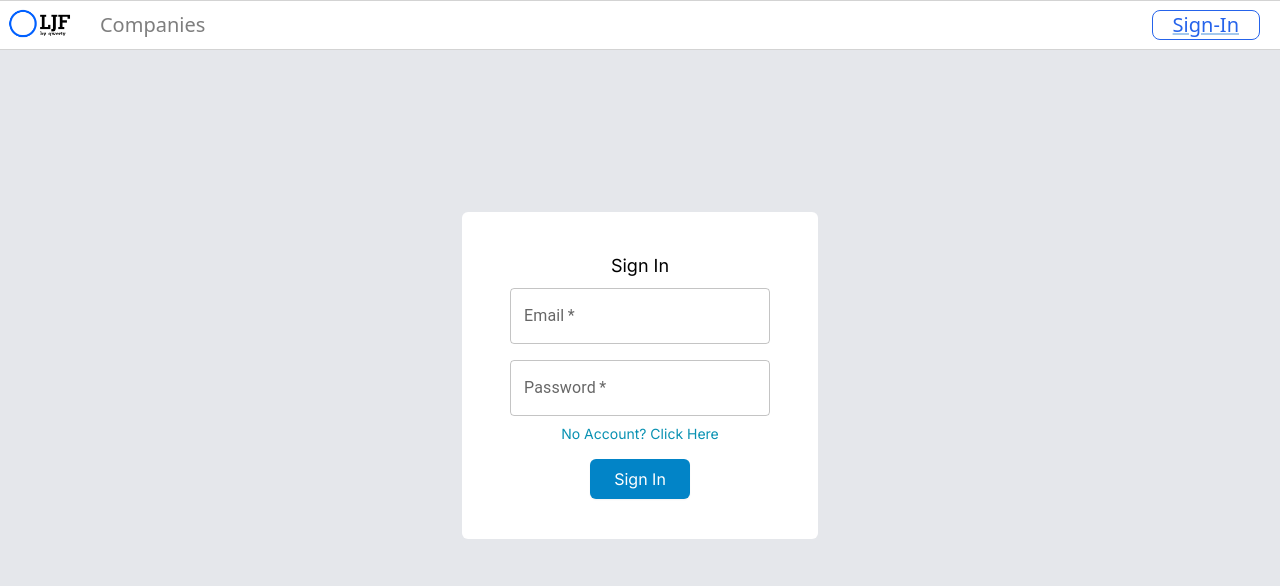
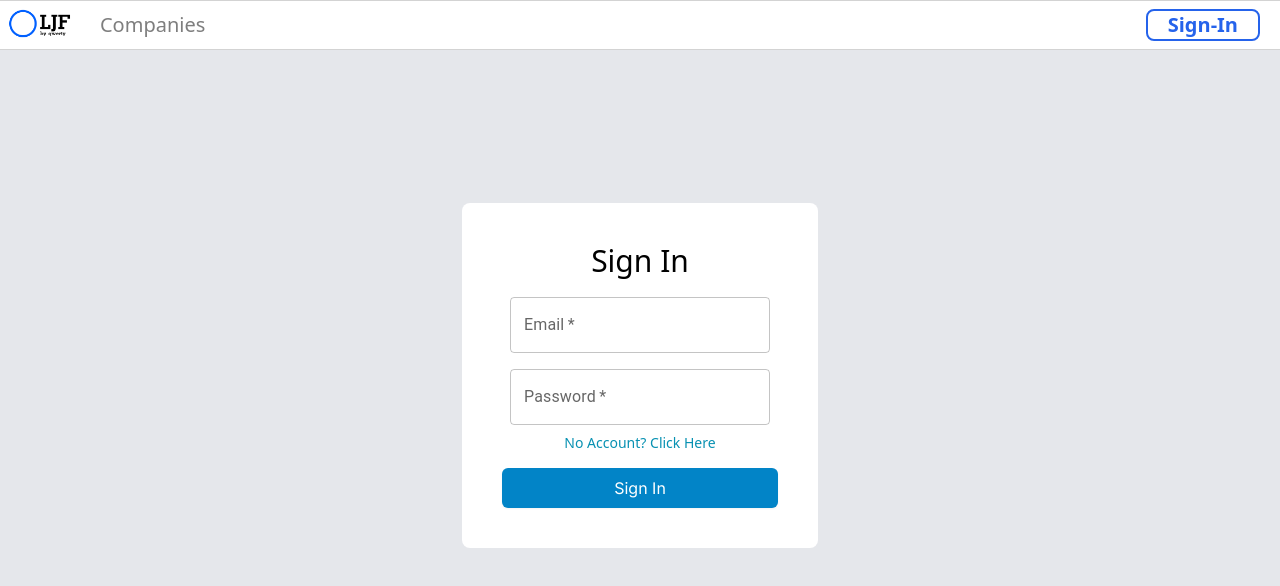
Before and after one commit to 2110503-2564/fe-project-2024-2-qwerty, a Next.js app: page /login in a window 1280 px wide. Shown: the top 586 px of the page. Built offline with nearby package versions, Linux system fonts and the light colour scheme; no server answers.

Commit message:
edit topmenu

```diff
--- a/src/app/login/page.tsx
+++ b/src/app/login/page.tsx
@@ -23,16 +23,16 @@ export default function Login(){
       }
       return(
             <div className="w-full h-[calc(100vh+50px)] absolute top-[-50px] bg-gray-200 flex flex-col justify-center items-center">
-                 <div className="bg-white rounded-md flex flex-col justify-center items-center p-10">
-                  <h1 className="text-lg">Sign In</h1>
+                 <div className="bg-white rounded-lg flex flex-col justify-center items-center p-10">
+                  <h1 className="mb-[10px] text-3xl font-sans">Sign In</h1>
                   <div className="m-2">
                   <TextField onKeyDown={(e) => { if (e.key === "Enter"){signIn('credentials',{email, password, callbackUrl:'/'})};}} className='w-[260px]' type='email' error={!validEmail} helperText={validEmail?'':'Please enter valid email'} required={true} label='Email' onChange={(e)=>{setValidEmail(e.target.validity.valid||(e.target.value=='')); setEmail(e.target.value)}}></TextField>
                   </div>
                   <div className="m-2">
                   <TextField onKeyDown={(e) => { if (e.key === "Enter"){signIn('credentials',{email, password, callbackUrl:'/'})};}} className='w-[260px]' type='password' error={!validPassword} inputProps={{ minLength: 6 }} helperText={validPassword?'':'Password should be atleast 6 characters'} required={true} label='Password' onChange={(e)=>{setValidPassword(!e.target.validity.tooShort||(e.target.value==''));setPassword(e.target.value)}}></TextField>
                   </div>
-                  <Link href='/register' className="text-sm text-cyan-600 hover:text-cyan-500">No Account? Click Here</Link>
-                  <button className="block rounded-md bg-sky-600 hover:bg-indigo-600 px-3 py-2 shadow-sm text-white w-[100px] mt-[15px]" onClick={()=>{signIn('credentials',{email, password, callbackUrl:'/'})}}>Sign In</button>
+                  <Link href='/register' className="text-sm text-cyan-600 font-sans hover:text-cyan-500">No Account? Click Here</Link>
+                  <button className="block rounded-md bg-sky-600 hover:bg-indigo-600 px-3 py-2 shadow-sm text-white w-full mt-[15px]" onClick={()=>{signIn('credentials',{email, password, callbackUrl:'/'})}}>Sign In</button>
                  </div>
             </div>
       );
--- a/src/components/Banner.tsx
+++ b/src/components/Banner.tsx
@@ -17,7 +17,10 @@ export default function Banner () {
 			<Image src = {covers[index]}
 			alt = 'cover'
 			fill = {true}
-			objectFit = 'cover'/>
+			objectFit = 'cover'
+			priority
+			/>
+
 			<div className = {styles.bannerText}></div>
 			{session?<div className='z-20 absolute top-5 right-10 font-semibold text-yellow-600 text-xl'>Welcome {session.user?.name}</div>:null}
 			{/*<button className = "text-center bg-white text-cyan-600 border border-cyan-600 font-semibold py-2 px-2 m-2 rounded z-30 absolute bottom-0 right-0 hover:bg-cyan-600 hover:text-white hover:border-transparent"
--- a/src/components/TopMenu.tsx
+++ b/src/components/TopMenu.tsx
@@ -12,7 +12,17 @@ export default async function TopMenu() {
 
     return (
         <div className = {styles.menucontainer}>
-            <Image src = {'/img/logo.png'} className = {styles.logoimg} alt = 'logo' width = {0} height = {0} sizes = "100vh"/>
+        <Link href="/" className={styles.logoimg}>
+            <Image
+                src={'/img/logo.png'}
+                className={styles.logoimg}
+                alt="logo"
+                width={0}
+                height={0}
+                sizes="100vh"
+            />
+        </Link>
+
             <TopMenuItem  title = 'Companies' pageRef = '/companies'/>
             {
                 session?<TopMenuItem  title = 'New Booking' pageRef = '/booking'/>:null
@@ -23,13 +33,13 @@ export default async function TopMenu() {
 
 
 
-            <div className='flex flex-row items-center absolute right-0 h-full px-5 text-cyan-600 text-sm'>
+            <div className='flex flex-row items-center absolute right-0 h-full px-5 text-cyan-600 '>
             {
                 session? <Link href = "/api/auth/signout">
                     <div className='flex items-center h-full px-5 text-black text-sm'>Sign-Out of {session.user?.name}</div>
                 </Link>
-                :<Link href = "/login">
-                    <div className='no-underline flex items-center h-full px-5 text-blue-600 text-xl border border-blue-600 font-sans rounded-lg hover:bg-blue-100 transition'>Sign-In</div>
+                :<Link style={{ textDecoration: 'none' }} href = "/login">
+                    <div className='no-underline w-full flex items-center h-full px-5 text-blue-600 text-xl font-bold border-2 border-blue-600 antialiased  font-sans rounded-lg hover:bg-blue-500 hover:text-white hover:border-blue-500 transition' >Sign-In</div>
                 </Link>
             }
             </div>
```
Also changed, not shown: src/components/topmenu.module.css (line endings or trailing spaces).
